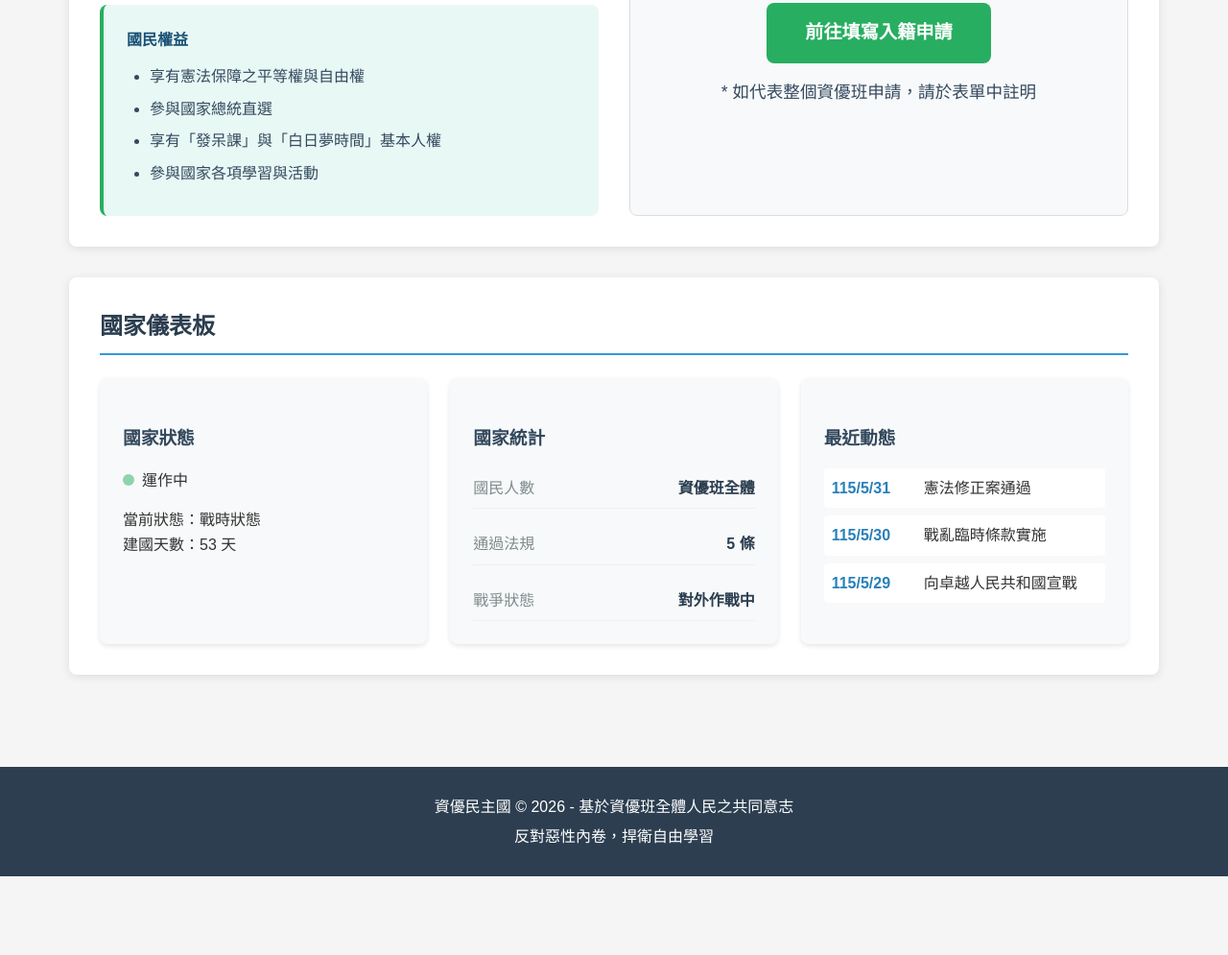
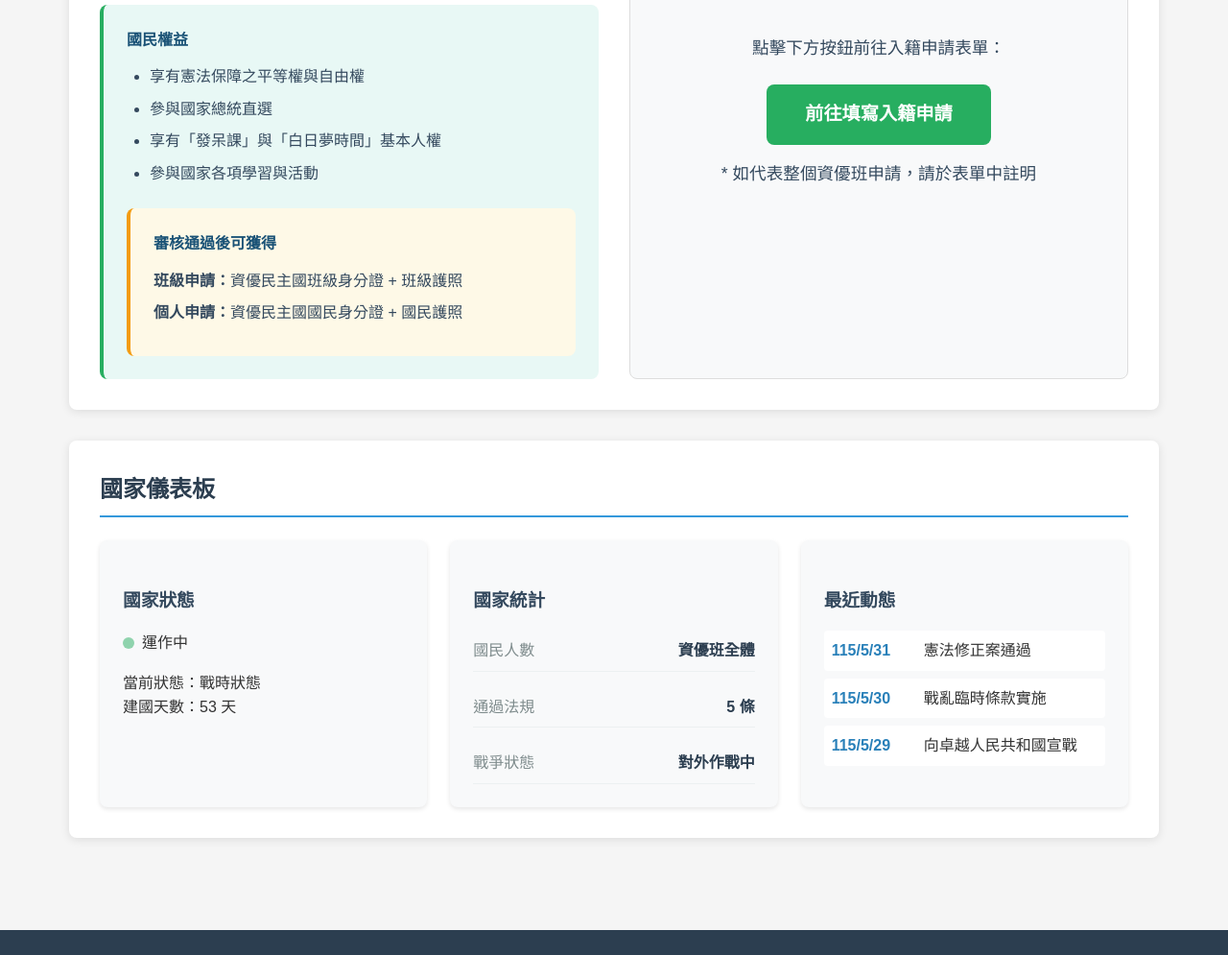
Before and after one commit to pengjun0429/ziyou-democracy, a plain HTML site: page index.html in a window 1280 px wide. Shown: the part 4186-5181 px from the top of the page at 96% size. Before the commit the page ends 5099 px from the top, so only its background shows below. Drawn offline with Linux system fonts and the light colour scheme.

Commit message:
加入身分證與護照設計, 更新國民權益說明

```diff
--- a/index.html
+++ b/index.html
@@ -239,6 +239,11 @@
                             <li>享有「發呆課」與「白日夢時間」基本人權</li>
                             <li>參與國家各項學習與活動</li>
                         </ul>
+                    <div class="join-documents">
+                        <h4>審核通過後可獲得</h4>
+                        <p><strong>班級申請：</strong>資優民主國班級身分證 + 班級護照</p>
+                        <p><strong>個人申請：</strong>資優民主國國民身分證 + 國民護照</p>
+                    </div>
                     </div>
                 </div>
                 <div class="join-form">
--- a/styles.css
+++ b/styles.css
@@ -355,6 +355,24 @@ h3 {
     color: #7f8c8d;
 }
 
+.join-documents {
+    background: #fef9e7;
+    padding: 1.5rem;
+    border-radius: 8px;
+    margin-top: 1.5rem;
+    border-left: 4px solid #f39c12;
+}
+
+.join-documents h4 {
+    color: #1a5276;
+    margin-bottom: 0.8rem;
+}
+
+.join-documents p {
+    margin-bottom: 0.5rem;
+    color: #34495e;
+}
+
 @media (max-width: 768px) {
     .join-container {
         grid-template-columns: 1fr;
```
Also changed, not shown: id-card.svg (added), passport.svg (added).
